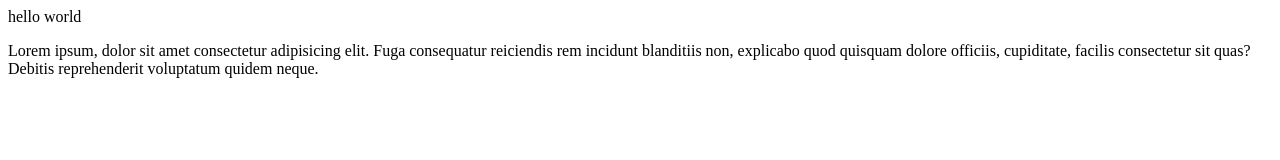
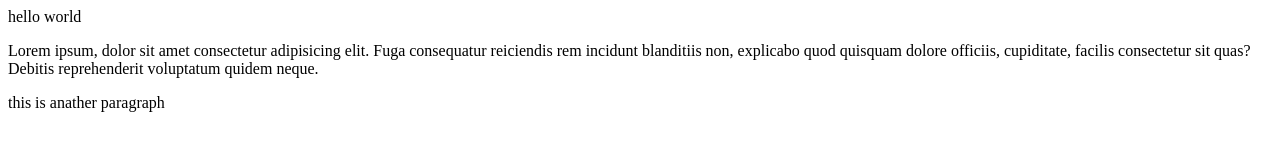
Before and after one commit to Marzieh-naseri/Cs50xiran, a plain HTML site: page index.htm in a window 1280 px wide. Drawn offline with Linux system fonts and the light colour scheme.

Commit message:
new p tag
I aded a new paregraph.

```diff
--- a/index.htm
+++ b/index.htm
@@ -9,5 +9,6 @@
 <body>
     hello world
     <p>Lorem ipsum, dolor sit amet consectetur adipisicing elit. Fuga consequatur reiciendis rem incidunt blanditiis non, explicabo quod quisquam dolore officiis, cupiditate, facilis consectetur sit quas? Debitis reprehenderit voluptatum quidem neque.</p>
-</body>
+<p>this is anather paragraph</p>
+    </body>
 </html>
```
